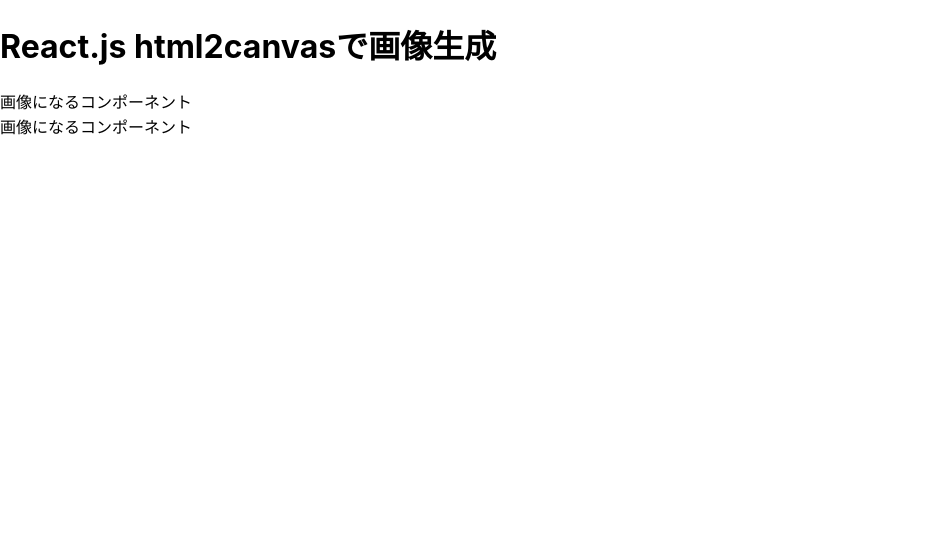
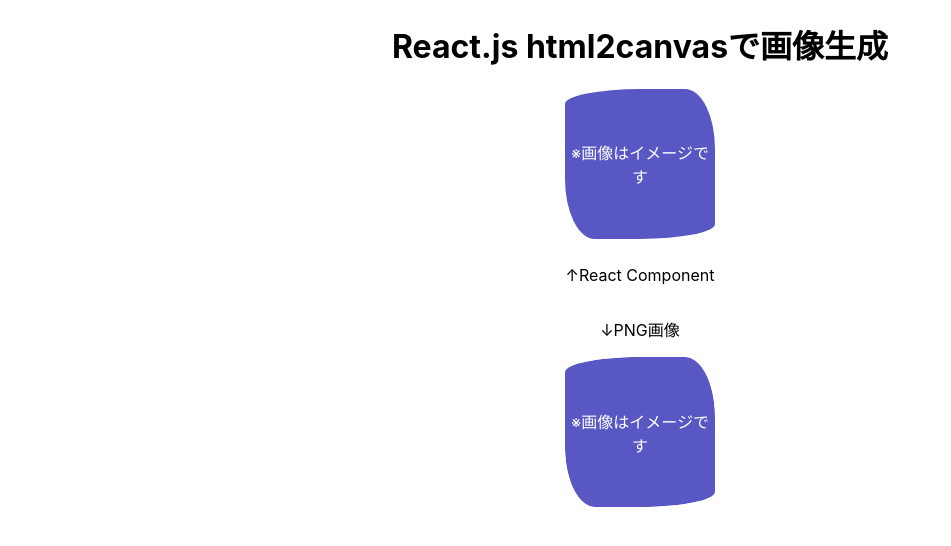
Before and after one commit to yikeda6616/react-canvas, a React (Create React App) app: page / in a window 1280 px wide. Shown: the top 546 px of the page, without its empty margins (0-951 px from the left). Built offline with nearby package versions, Linux system fonts and the light colour scheme.

Commit message:
feat: Add style

```diff
--- a/src/App.tsx
+++ b/src/App.tsx
@@ -1,9 +1,41 @@
 import React, { useEffect, useState } from "react";
 import html2canvas from "html2canvas";
+import styled from "styled-components";
+
+const StyledTargetComponent = styled.div`
+  display: flex;
+  justify-content: center;
+  align-items: center;
+  background-color: #5957c4;
+  color: #fff;
+  border-radius: 50% 20% / 10% 40%;
+  width: 150px;
+  height: 150px;
+  margin-bottom: 10px;
+  p {
+    text-align: center;
+  }
+`;
 
 const TargetComponent: React.FC = () => (
-  <div id="canvas">画像になるコンポーネント</div>
+  <StyledTargetComponent id="canvas">
+    <p>※画像はイメージです</p>
+  </StyledTargetComponent>
 );
+
+const Wrapper = styled.div`
+  display: flex;
+  flex-direction: column;
+  align-items: center;
+  div.image {
+    width: 150px;
+    height: 150px;
+    img {
+      width: 100%;
+      height: 100%;
+    }
+  }
+`;
 
 function App() {
   const [png, setPng] = useState<string | null>(null);
@@ -17,11 +49,17 @@
   }, []);
 
   return (
-    <>
+    <Wrapper>
       <h1>React.js html2canvasで画像生成</h1>
       <TargetComponent />
-      {png && <img alt="canvas" src={png} />}
-    </>
+      <p>↑React Component</p>
+      <p>↓PNG画像</p>
+      {png && (
+        <div className="image">
+          <img alt="canvas" src={png} />
+        </div>
+      )}
+    </Wrapper>
   );
 }
 
```
